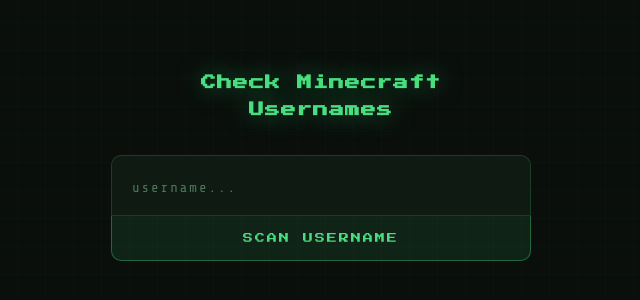
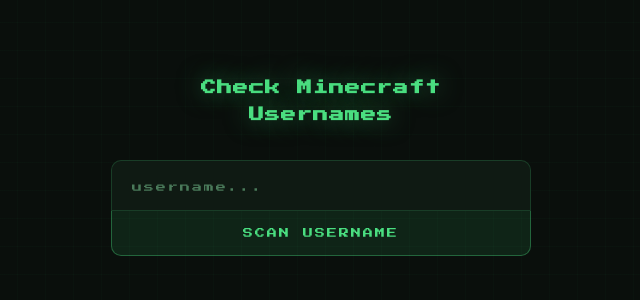
Before and after one commit to aayushshah1976-ux/mc-checker, a plain HTML site: page mc-checker/index.html in a window 1280 px wide. Shown: the part 230-530 px from the top of the page, without its empty margins (319-959 px from the left). Drawn offline with nearby package versions, Linux system fonts and the light colour scheme.

Commit message:
Update index.html

```diff
--- a/mc-checker/index.html
+++ b/mc-checker/index.html
@@ -66,15 +66,15 @@
     border: 1px solid var(--border);
     border-radius: 10px 10px 0 0;
     padding: 18px 20px;
-    color: var(--text);
-    font-family: 'Share Tech Mono', monospace;
-    font-size: 20px;
+    color: #fff;
+    font-family: 'Press Start 2P', monospace;
+    font-size: 13px;
     letter-spacing: 3px;
     outline: none;
     transition: border-color 0.2s, box-shadow 0.2s;
     caret-color: var(--green);
   }
-  input::placeholder { color: var(--muted); font-size: 14px; letter-spacing: 2px; }
+  input::placeholder { color: var(--muted); font-size: 10px; letter-spacing: 2px; }
   input:focus {
     border-color: rgba(74,222,128,0.45);
     box-shadow: 0 0 0 3px rgba(74,222,128,0.07);
@@ -143,7 +143,7 @@
   }
   .avail .result-label { color: var(--green); text-shadow: 0 0 16px rgba(74,222,128,0.6); }
   .taken .result-label { color: var(--red);   text-shadow: 0 0 16px rgba(248,113,113,0.6); }
-  .result-name { font-family: 'Press Start 2P', monospace; font-size: 13px; letter-spacing: 3px; color: #fff; }
+  .result-name { font-family: 'Press Start 2P', monospace; font-size: 11px; letter-spacing: 2px; color: #fff; }
 
   .dots { display: inline-flex; gap: 5px; align-items: center; }
   .dot {
@@ -268,9 +268,7 @@
 <!-- INTERSTITIAL AD OVERLAY -->
 <div class="ad-overlay" id="adOverlay">
   <div class="ad-box">
-    <!-- REPLACE THIS WITH YOUR ACTUAL AD -->
     <div class="ad-slot">YOUR AD HERE</div>
-
     <button class="ad-close" id="adClose" onclick="closeAd()" disabled>CLOSE AD</button>
     <div class="ad-timer" id="adTimer"></div>
   </div>
```
